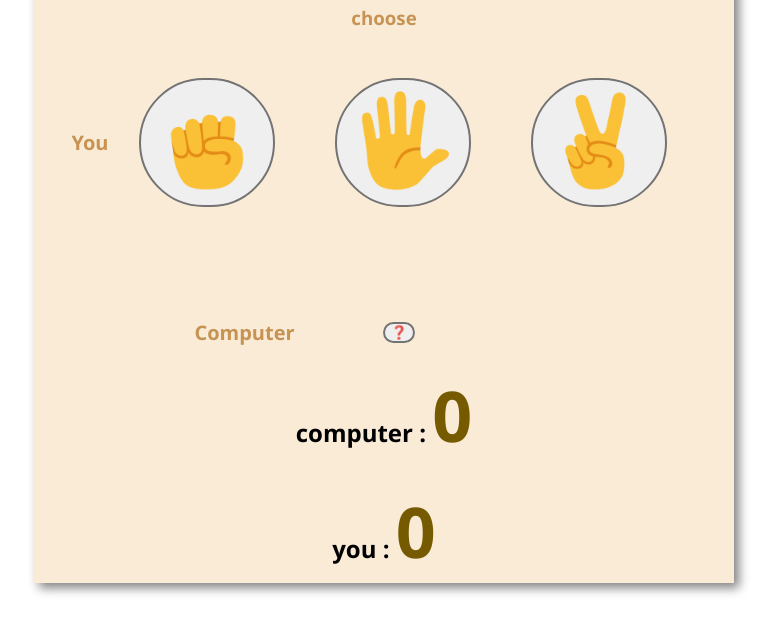
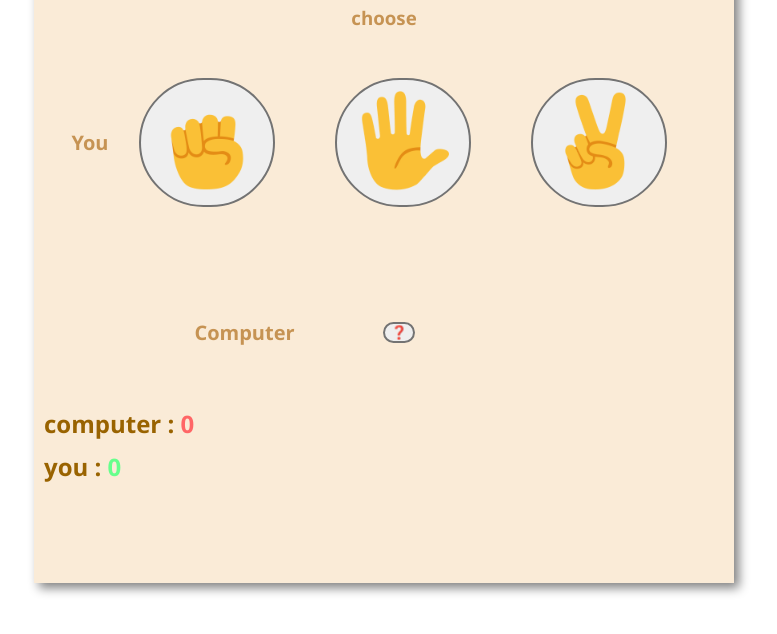
Before and after one commit to abhimanyu-1/Lear-JS-with-BRO, a plain HTML site: page RockPaperScissors/index.html in a window 1280 px wide. Shown: the part 104-738 px from the top of the page, without its empty margins (256-1033 px from the left). Drawn offline with Linux system fonts and the light colour scheme.

Commit message:
Update style.css

```diff
--- a/RockPaperScissors/style.css
+++ b/RockPaperScissors/style.css
@@ -1,3 +1,4 @@
+
 body{
     font-family: 'Segoe UI', Tahoma, Geneva, Verdana, sans-serif;
 }
@@ -85,3 +86,22 @@ button:active{
     padding: 20px;
     border: none;
 }
+#com , #you{
+    text-align: left;
+    margin-top: 40px;
+    margin-left: 20px;
+    color: hsl(39, 100%, 30%);
+    margin: 10px;
+}
+#com {
+    margin-top: 60px;
+}
+#cvalue , #yvalue{
+    font-size: 1.5rem;
+}
+#cvalue{
+    color: hsl(0, 100%, 70%);
+}
+#yvalue{
+    color: hsl(135, 100%, 70%);
+}
```
